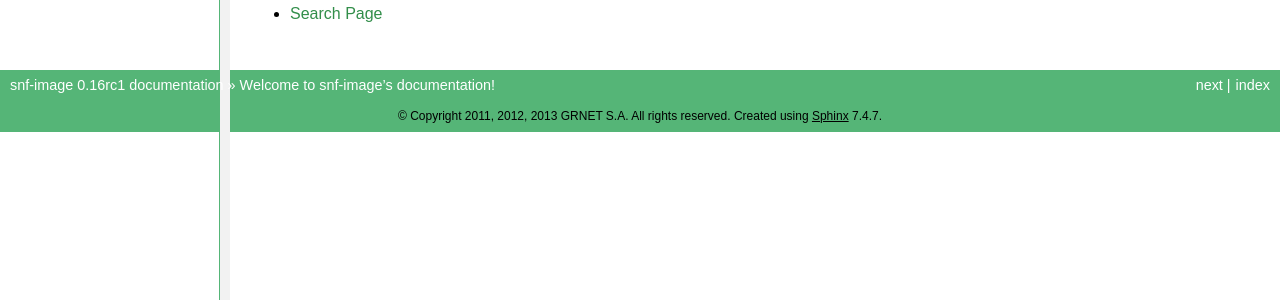
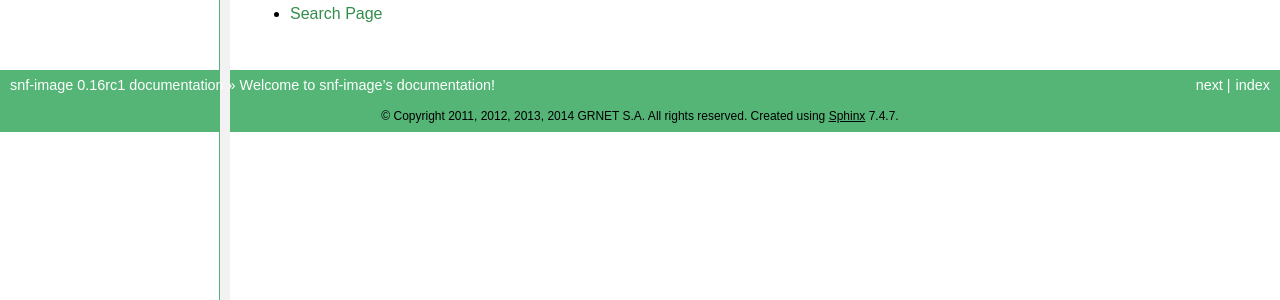
Before and after one commit to grnet/snf-image, a Sphinx documentation site: the page built from docs/index.rst, in a window 1280 px wide. Shown: the part 1286-1586 px from the top of the page. Built offline with Sphinx 7.4.7, drawn with Linux system fonts in a browser that asks for light colours.

Commit message:
docs: Update the copyright to include year 2014

```diff
--- a/docs/conf.py
+++ b/docs/conf.py
@@ -39,7 +39,7 @@ master_doc = 'index'
 
 # General information about the project.
 project = u'snf-image'
-copyright = u'2011, 2012, 2013 GRNET S.A. All rights reserved'
+copyright = u'2011, 2012, 2013, 2014 GRNET S.A. All rights reserved'
 
 # The version info for the project you're documenting, acts as replacement for
 # |version| and |release|, also used in various other places throughout the
```
